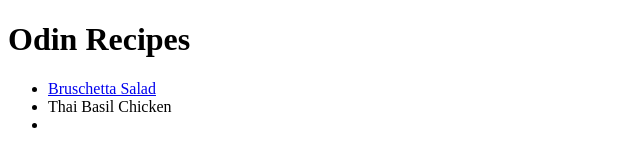
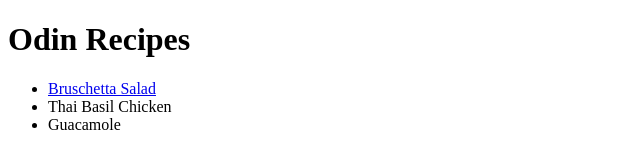
Before and after one commit to urewig/odin-recipes, a plain HTML site: page index.html in a window 1280 px wide. Shown: the full height of the page, 0-640 px from the left. Drawn offline with Linux system fonts and the light colour scheme.

```diff
--- a/index.html
+++ b/index.html
@@ -11,7 +11,7 @@
     <ul>
         <li><a href="recipes/salad.html">Bruschetta Salad</a></li>
         <li><a href="recipes/thai-basil-chicken.html"></a>Thai Basil Chicken</li>
-        <li><a href=""></a></li>
+        <li><a href="recipes/guacamole.html"></a>Guacamole</li>
     </ul>
 
 
```
